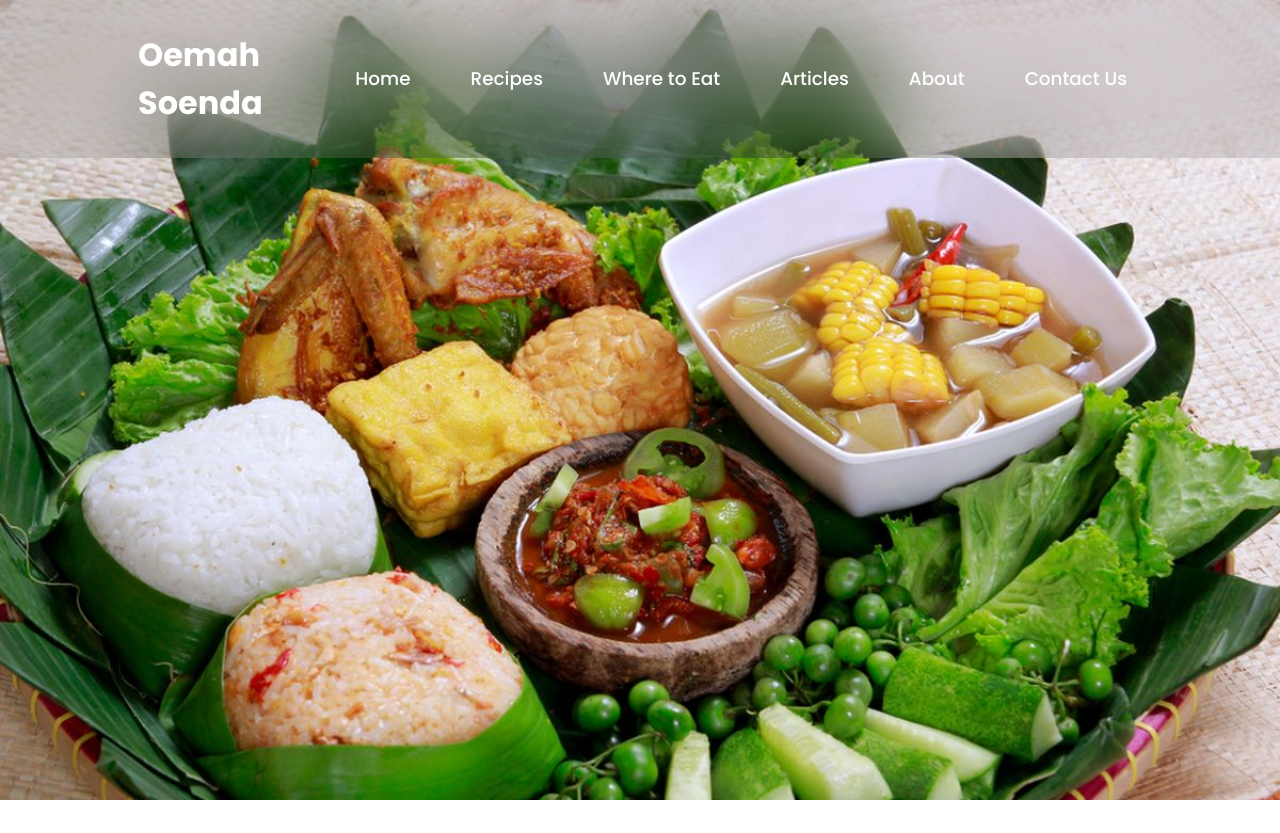
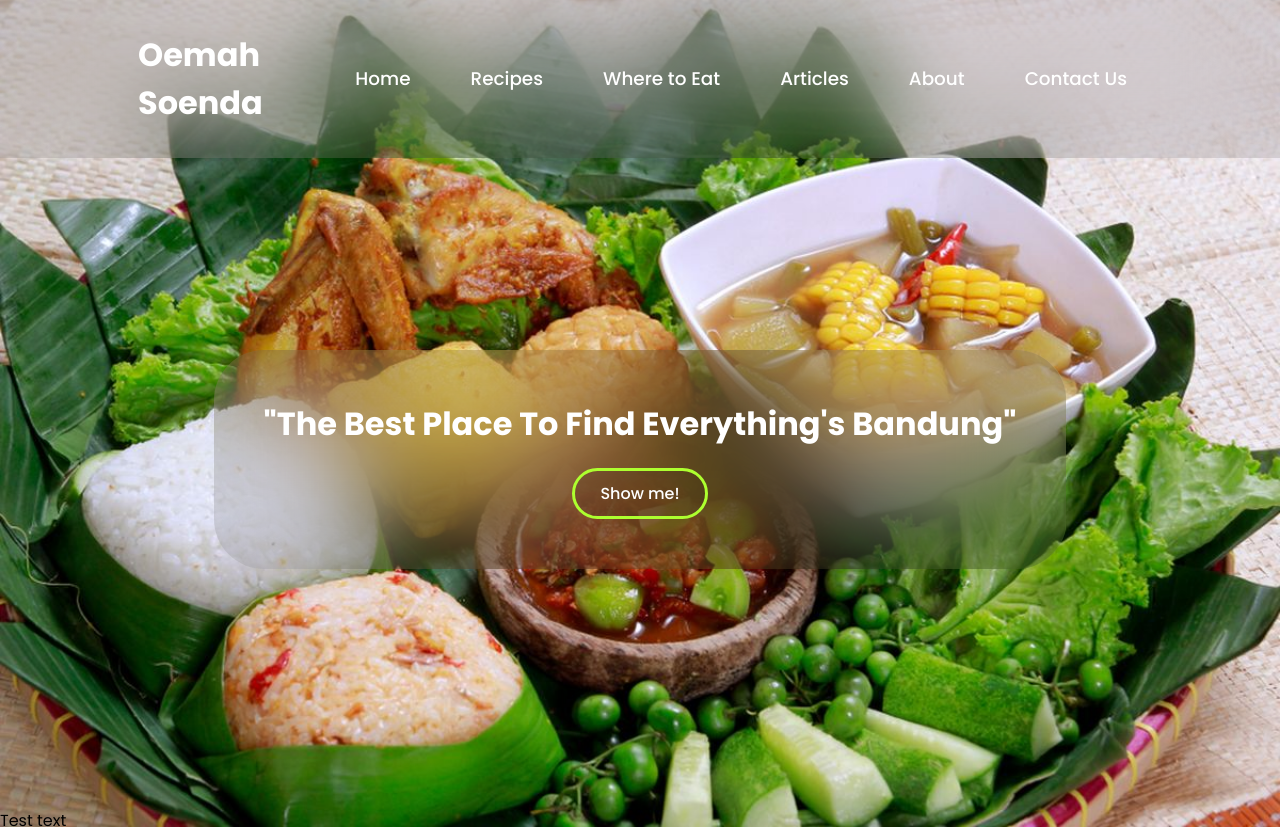
Before and after one commit to im-Miracleous/TuBes_WebDasar, a plain HTML site: page kuliner-bandung/index.html in a window 1280 px wide. Before the commit the page ends 800 px from the top, so only its background shows below. Drawn offline with nearby package versions, Linux system fonts and the light colour scheme.

Commit message:
Added banner label

```diff
--- a/css/style.css
+++ b/css/style.css
@@ -16,6 +16,7 @@ body {
     background-position: center;
 }
 
+/* HEADER STYLING */
 .header {
     position: fixed;
     top: 0;
@@ -35,7 +36,6 @@ body {
     left: 0;
     width: 100%;
     height: 100%;
-    background: red;
     background: rgba(0, 0, 0, .1);
     backdrop-filter: blur(50px);
     z-index: -1;
@@ -76,6 +76,54 @@ body {
     color: #FFF;
     cursor: pointer;
     display: none;
+}
+
+/* MAIN PAGE STYLING */
+main {
+    display: block;
+    position: absolute;
+    top: 6.9em;
+    left: 0;
+    width: 100vw;
+}
+
+.banner {
+    height: 87.2vh;
+    display: flex;
+    justify-content: center;
+    align-items: center;
+}
+
+.banner-label {
+    color: white;
+    background: rgba(0, 0, 0, .1);
+    backdrop-filter: blur(50px);
+    padding: 50px;
+    border-radius: 50px;
+    text-align: center;
+}
+
+.banner-title {
+    font-size: 2rem;
+    font-weight: 700;
+}
+
+.banner-button > button {
+    background: rgba(0, 0, 0, .1);
+    color: white;
+    font-size: 1rem;
+    font-weight: 500;
+    border: 3px solid greenyellow;
+    margin-top: 20px;
+    padding: 10px 25px;
+    border-radius: 50px;
+    transition: 0.2s;
+}
+
+.banner-button > button:hover {
+    background: greenyellow;
+    border: 3px solid greenyellow;
+    color: black;
 }
 
 /* BREAKPOINTS */
--- a/kuliner-bandung/index.html
+++ b/kuliner-bandung/index.html
@@ -13,6 +13,7 @@
 
 <body>
 
+    <!-- HEADER SECTION -->
     <header class="header">
         <a href="#" class="logo">Oemah Soenda</a>
 
@@ -45,6 +46,24 @@
         </nav>
     </header>
 
+    <!-- MAIN SECTION -->
+     <main>
+        <section class="banner">
+            <div class="banner-label">
+                <div class="banner-title">
+                    <p>"The Best Place To Find Everything's Bandung"</p>
+                </div>
+                <div class="banner-button">
+                    <button>Show me!</button>
+                </div>
+            </div>
+        </section>
+
+        <section class="content">
+            Test text
+        </section>
+     </main>
+
 </body>
 
 </html>
```
